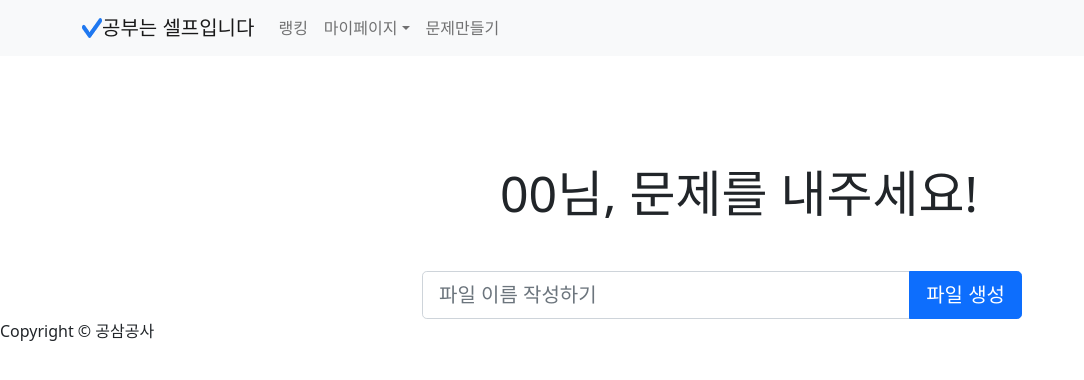
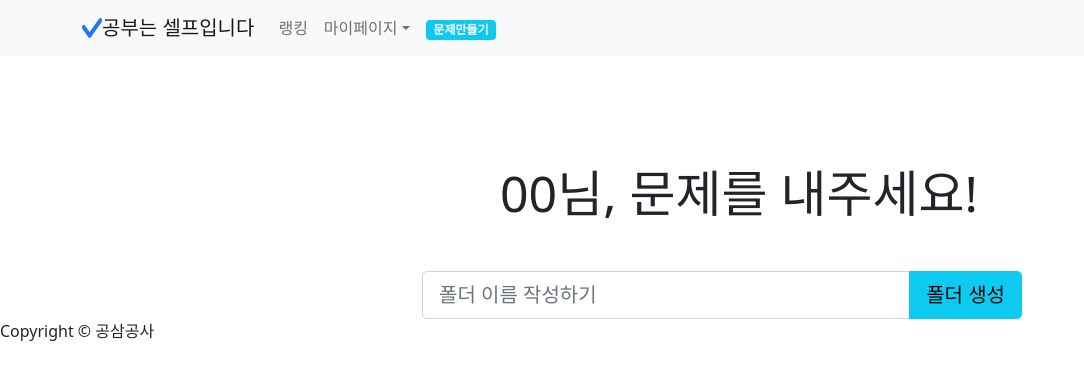
Before and after one commit to yeon32/SelfStudy, a React (Create React App) app: page /MainPage in a window 1280 px wide. Shown: the top 380 px of the page, without its empty margins (0-1084 px from the left). Built offline with nearby package versions, Linux system fonts and the light colour scheme.

Commit message:
add button

```diff
--- a/src/FirstPage.js
+++ b/src/FirstPage.js
@@ -1,5 +1,5 @@
 import React from 'react';
-import { Navbar, Nav, Container} from 'react-bootstrap';
+import { Navbar, Nav, Container, Badge} from 'react-bootstrap';
 import 'bootstrap/dist/css/bootstrap.min.css';
 
 import logo from "./images/logo.png";
@@ -23,7 +23,7 @@ function FirstPage() {
              <Nav className="me-auto">
                <Nav.Link href="/ServiceIntroduction">서비스소개</Nav.Link>
                <Nav.Link href="/Ranking">랭킹</Nav.Link>
-               <Nav.Link href="/MakeProblem">문제만들기</Nav.Link>
+               <Nav.Link href="/MakeProblem"><Badge bg="info">문제만들기</Badge></Nav.Link>
                </Nav>
                </Container>
                </Navbar>
--- a/src/Header.js
+++ b/src/Header.js
@@ -1,5 +1,5 @@
 import React from 'react';
-import { Navbar, Nav, Container, NavDropdown} from 'react-bootstrap';
+import { Navbar, Nav, Container, NavDropdown, Badge} from 'react-bootstrap';
 import 'bootstrap/dist/css/bootstrap.min.css';
 import logo from "./images/logo.png";
 import styles from './MainPage.module.css';
@@ -10,7 +10,7 @@ function Header() {
        <Navbar bg="light" expand="lg">
               <Container>
               <img src={logo} alt="로고" className={styles.logo}/>
-                  <Navbar.Brand>공부는 셀프입니다</Navbar.Brand>
+                  <Navbar.Brand href="/MainPage">공부는 셀프입니다</Navbar.Brand>
                    <Navbar.Toggle aria-controls="basic-navbar-nav" />
                    <Navbar.Collapse id="basic-navbar-nav">
                        <Nav className="me-auto">
@@ -20,7 +20,8 @@ function Header() {
                                <NavDropdown.Item href="/action/3.2">My 오답노트</NavDropdown.Item>
                                <NavDropdown.Item href="/action/3.3">My 스크랩</NavDropdown.Item>
                                </NavDropdown>
-                               <Nav.Link href="/MakeProblem">문제만들기</Nav.Link>
+                               <Nav.Link href="/MakeProblem"><Badge bg="info">문제만들기</Badge></Nav.Link>
+
                                </Nav>
                                </Navbar.Collapse>
                                </Container>
--- a/src/MainPage.js
+++ b/src/MainPage.js
@@ -17,11 +17,11 @@ function MainPage() {
           <div>
             <InputGroup size="lg" className={styles.filebutton}>
               <FormControl
-                placeholder="파일 이름 작성하기"
-                aria-label="파일 이름 작성하기"
+                placeholder="폴더 이름 작성하기"
+                aria-label="폴더 이름 작성하기"
                 aria-describedby="basic-addon2" />
-              <Button variant="primary" id="button-addon2">
-                파일 생성
+              <Button variant="info" id="button-addon2">
+                폴더 생성
               </Button>
             </InputGroup>
           </div>
```
Also changed, not shown: src/SolveProblem.module.css (added).
